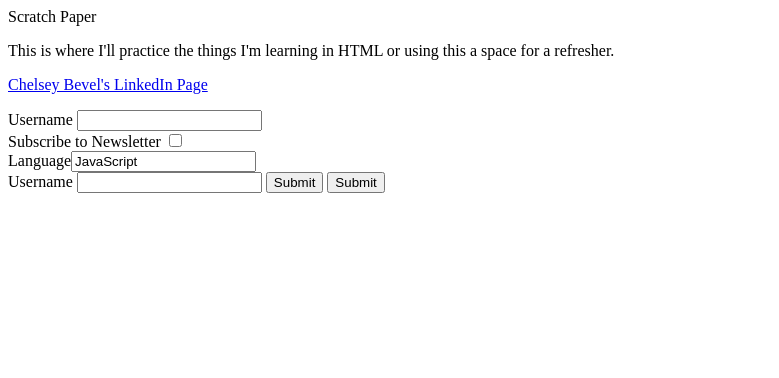
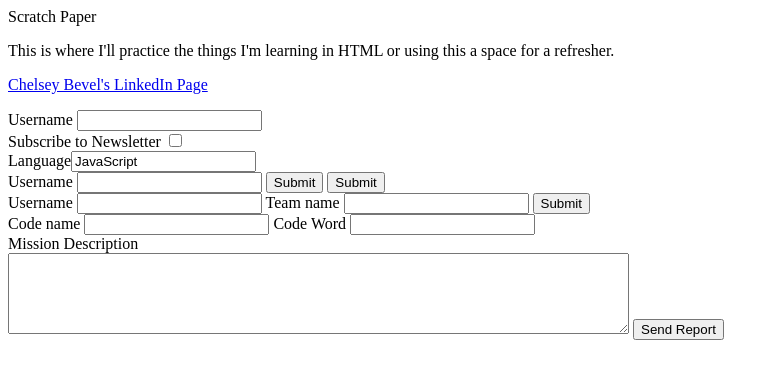
Before and after one commit to cbevel/LaunchCode, a plain HTML site: page scratchPaper.html in a window 1280 px wide. Shown: the whole page, without its empty margins (0-779 px from the left). Drawn offline with Linux system fonts and the light colour scheme.

Commit message:
more form types

```diff
--- a/scratchPaper.html
+++ b/scratchPaper.html
@@ -41,6 +41,32 @@
 
 </form>
 
+<form action="" method="POST">
+<label for="Username">Username
+    <input type="text" name="username"/>
+</label>
+
+<label for="Team Name">Team name
+    <input type="text" name="teams"/>
+    <button>Submit</button>
+</label>
+
+<br>
+<label for="code name">Code name
+    <input type="text" name="codeName"/>
+</label>
+
+<label for="Code Word">Code Word
+    <input type="password" name="codeWord"/>
+</label>
+<br>
+<label for="Mission Description">Mission Description
+    <br>
+    <textarea name="description" rows="5" cols="75"></textarea>
+</label>
+<button>Send Report</button>
+</form>
+
 
 </body>
 
```
